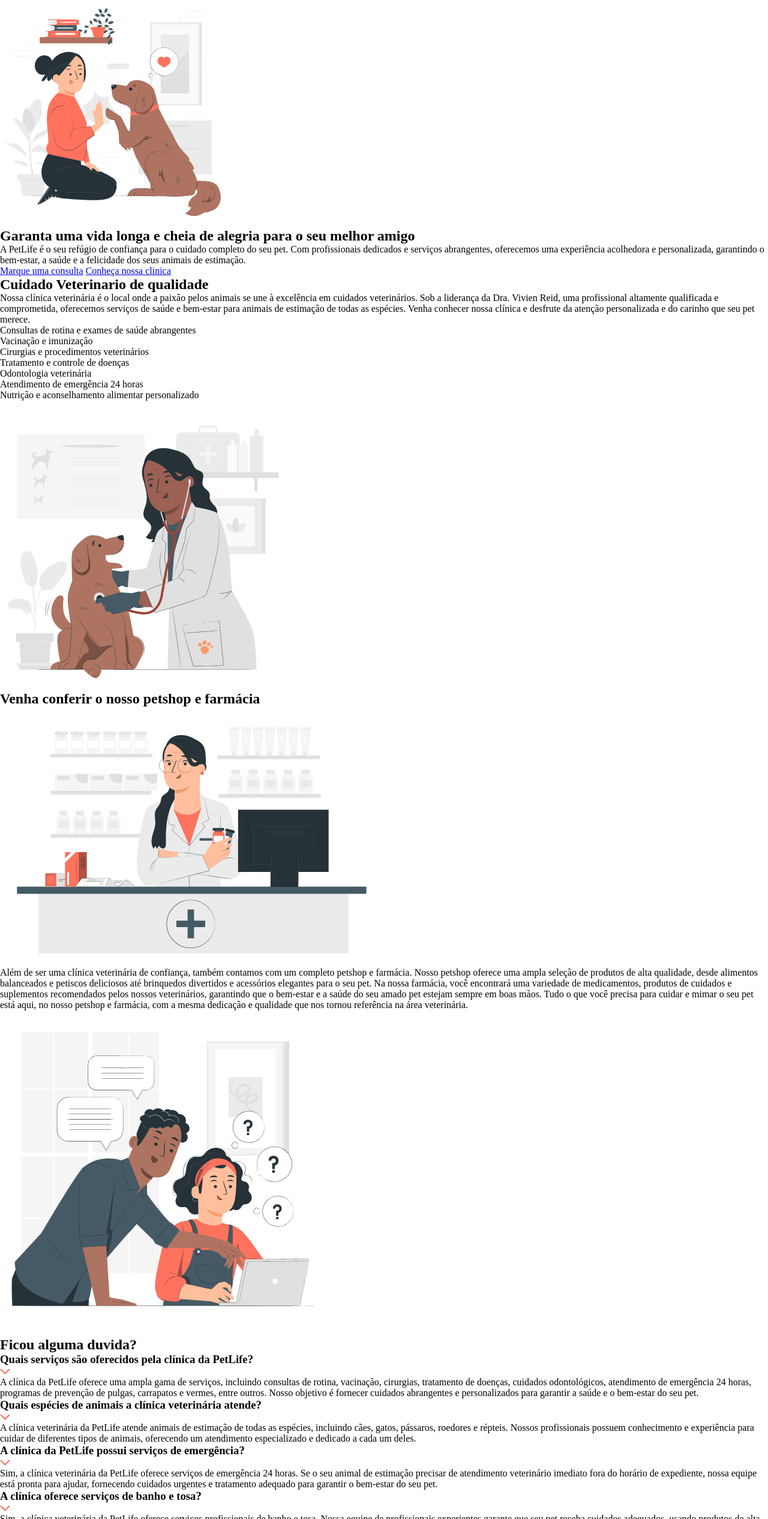
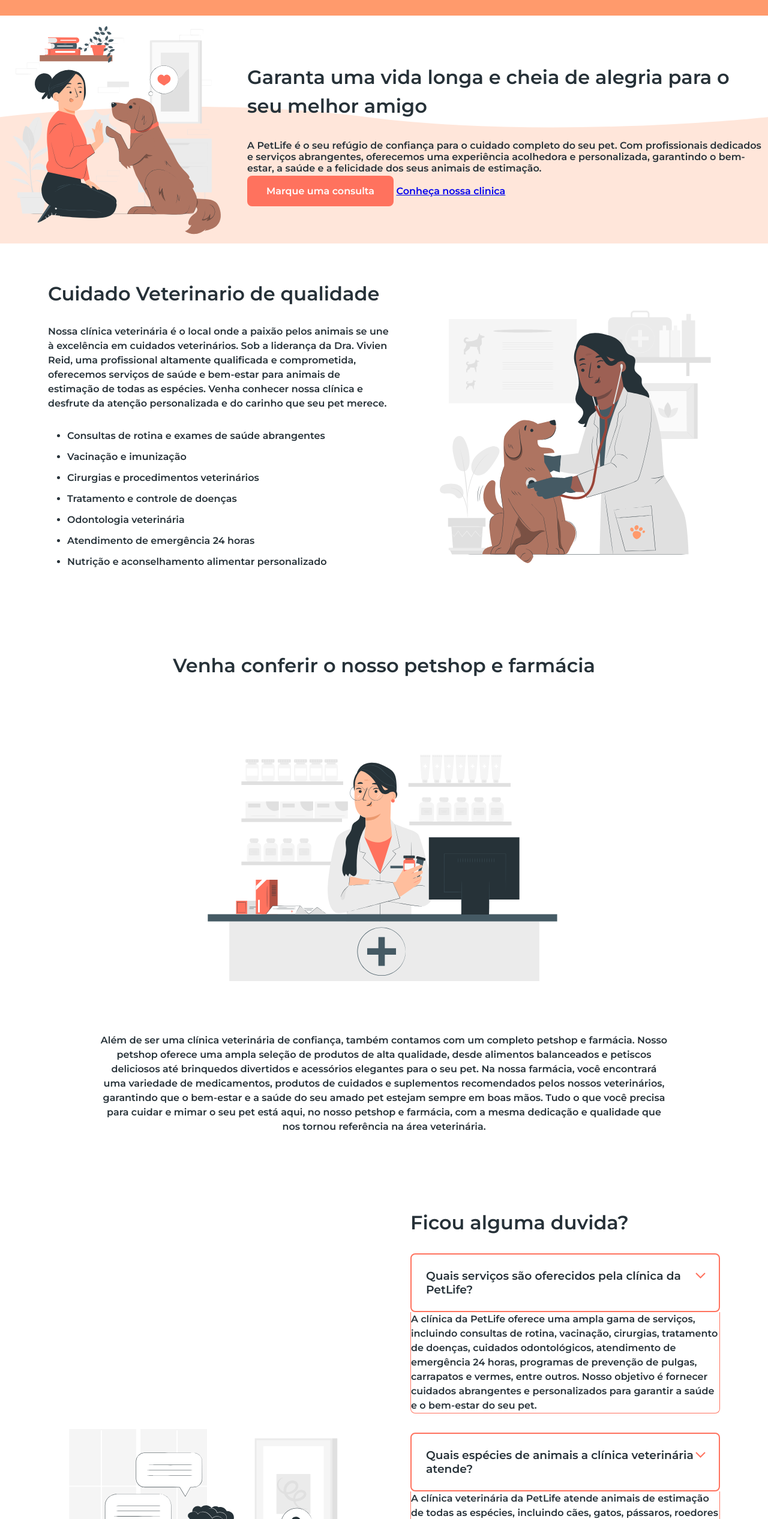
Before and after one commit to jonathmendesJava/ProjOneBitCode1, a plain HTML site: page index.html in a window 1280 px wide. Shown: the part 47-2580 px from the top of the page at 60% size. Drawn offline with Linux system fonts and the light colour scheme; a web font is replaced by a local one.

Commit message:
atualizacao sessao clinica e duvida

```diff
--- a/index.html
+++ b/index.html
@@ -4,12 +4,17 @@
     <meta charset="UTF-8">
     <meta name="description" content="Garanta uma vida longa e cheia de alegria para o seu melhor amigo">
 	<link rel="stylesheet" href="/style.css">
+	<link rel="preconnect" href="https://fonts.googleapis.com">
+	<link rel="preconnect" href="https://fonts.gstatic.com" crossorigin>
+	<link href="https://fonts.googleapis.com/css2?family=EB+Garamond:wght@500&family=Jersey+15&family=Montserrat:wght@600&family=Poppins:wght@300&display=swap" rel="stylesheet">
+	<link rel="preconnect" href="https://fonts.googleapis.com">
+  	<link rel="preconnect" href="https://fonts.gstatic.com" crossorigin>
     <title>PetLife</title>
 </head>
 	<body>
 			<header id="header">
 					<a href="index.html">
-						<img src="img/logo.svg" alt="PetLife">
+						<img src="img/logo-white.svg" alt="PetLife">
 					</a>
 
 					<nav>
@@ -26,17 +31,23 @@
 					<img src="img/start-img.svg" alt="imagem principal" width="380px" height="380px">
 
 					<div>
-						<h1>Garanta uma vida longa e cheia de alegria para o seu melhor amigo</h1>
+						<h1 class="paragrafoIn">Garanta uma vida longa e cheia de alegria para o seu melhor amigo</h1>
 						<p>A PetLife é o seu refúgio de confiança para o cuidado completo do seu pet. Com profissionais dedicados e
 							serviços abrangentes, oferecemos uma experiência acolhedora e personalizada, garantindo o bem-estar, a saúde e a felicidade dos seus animais de estimação.</p>
-						<a href="https://github.com/jonathmendesJava" target="_blank">Marque uma consulta</a>
-						<a href="https://github.com/jonathmendesJava" target="_blank">Conheça nossa clinica</a>
+						<br>
+						<a class="botao" href="https://github.com/jonathmendesJava" target="_blank">Marque uma consulta</a>
+						<a class="botao-tranparente" href="https://github.com/jonathmendesJava" target="_blank">Conheça nossa clinica</a>
 					</div>
+
+					<img class="absolute" src="img/shape.svg" alt="">
 				</section>
 
 				<section id="clinica">
+					<div>
+
 						<h2>Cuidado Veterinario de qualidade</h2>
-					<p>Nossa clínica veterinária é o local onde a paixão pelos animais se une à excelência em cuidados veterinários.
+
+						<p class="paragrafoIn">Nossa clínica veterinária é o local onde a paixão pelos animais se une à excelência em cuidados veterinários.
 							Sob a liderança da Dra. Vivien Reid, uma profissional altamente qualificada e comprometida, oferecemos
 							serviços
 							de saúde e bem-estar para animais de estimação de todas as espécies. Venha conhecer nossa clínica e desfrute
@@ -53,35 +64,36 @@
 							<li>Atendimento de emergência 24 horas</li>
 							<li>Nutrição e aconselhamento alimentar personalizado</li>
 						</ul>
+					</div>
 
 					<img src="img/clinic-img.svg" alt="" width="480" height="480" loading="lazy">
-
 				</section>
 
 				<section id="farmacia">
 					<h2>Venha conferir o nosso petshop e farmácia</h2>
 					<img src="img/shop-img.svg" alt="" width="645" height="430" loading="lazy">
 
-					<p>Além de ser uma clínica veterinária de confiança, também contamos com um completo petshop e farmácia. Nosso
+					<p class="paragrafoIn">Além de ser uma clínica veterinária de confiança, também contamos com um completo petshop e farmácia. Nosso
 						petshop oferece uma ampla seleção de produtos de alta qualidade, desde alimentos balanceados e petiscos
 						deliciosos até brinquedos divertidos e acessórios elegantes para o seu pet. Na nossa farmácia, você encontrará
 						uma variedade de medicamentos, produtos de cuidados e suplementos recomendados pelos nossos veterinários,
 						garantindo que o bem-estar e a saúde do seu amado pet estejam sempre em boas mãos. Tudo o que você precisa para
 						cuidar e mimar o seu pet está aqui, no nosso petshop e farmácia, com a mesma dedicação e qualidade que nos
-						tornou referência na área veterinária.</p>
+						tornou referência na área veterinária.
+					</p>
 
 				</section>
 
-				<section id="duvidas">
+				<section id="duvida">
 					<img src="img/faq-img.svg" alt="" width="540" height="540" loading="lazy">
 
 					<div>
 						<h2>Ficou alguma duvida?</h2>
 
-						<div>
+						<div class="duvida">
 							<h3>Quais serviços são oferecidos pela clínica da PetLife?</h3>
 							<img src="img/arrow-down.svg" alt="">
-							<p>
+							<p class="paragrafoIn">
 								A clínica da PetLife oferece uma ampla gama de serviços, incluindo consultas de rotina, vacinação,
 								cirurgias,
 								tratamento de doenças, cuidados odontológicos, atendimento de emergência 24 horas, programas de prevenção de
@@ -90,28 +102,28 @@
 							  </p>
 
 							</div>
-							<div>
+							<div class="duvida">
 							  <h3>Quais espécies de animais a clínica veterinária atende?</h3>
 							  <img src="img/arrow-down.svg" alt="">
-							  <p>
+							  <p class="paragrafoIn">
 								A clínica veterinária da PetLife atende animais de estimação de todas as espécies, incluindo cães, gatos,
 								pássaros, roedores e répteis. Nossos profissionais possuem conhecimento e experiência para cuidar de
 								diferentes tipos de animais, oferecendo um atendimento especializado e dedicado a cada um deles.
 							  </p>
 							</div>
-							<div>
+							<div class="duvida">
 							  <h3>A clínica da PetLife possui serviços de emergência?</h3>
 							  <img src="img/arrow-down.svg" alt="">
-							  <p>
+							  <p class="paragrafoIn">
 								Sim, a clínica veterinária da PetLife oferece serviços de emergência 24 horas. Se o seu animal de estimação
 								precisar de atendimento veterinário imediato fora do horário de expediente, nossa equipe está pronta para
 								ajudar, fornecendo cuidados urgentes e tratamento adequado para garantir o bem-estar do seu pet.
 							  </p>
 							</div>
-							<div>
+							<div class="duvida">
 							  <h3>A clínica oferece serviços de banho e tosa?</h3>
 							  <img src="img/arrow-down.svg" alt="">
-							  <p>
+							  <p class="paragrafoIn">
 								Sim, a clínica veterinária da PetLife oferece serviços profissionais de banho e tosa. Nossa equipe de
 								profissionais experientes garante que seu pet receba cuidados adequados, usando produtos de alta qualidade e
 								técnicas seguras. O banho e tosa ajudam a manter a higiene, a saúde da pele e pelagem do seu pet, além de
--- a/style.css
+++ b/style.css
@@ -1,13 +1,132 @@
 * {
     box-sizing: border-box;
+    font-family:  'Montserrat', sans-serif;
     margin: 0;
     padding: 0;
 }
 
 body{
-
+    color: #263138;
 }
 
 header {
+    background-color: #FF9A6c;
+    display: flex;
+    align-items: center;
+    justify-content: space-between;
+    padding-left: 80px;
+    padding-right: 80px;
+    padding-top: 24px;
+    padding-bottom: 24px;
+}
 
+header a{
+    color: #ffffff;
+    font-weight: 600;
+    padding: 0 32px;
+    text-decoration: none;
 }
+
+#inicio {
+
+    display: flex;
+    align-items: center;
+    gap: 32px;
+    /*cima, direita, baixo, esquerda, basicamente um relogio*/
+    padding: 24px, 80px, 128px, 80px;
+    position: relative;
+}
+
+h1,
+h2{
+    font-weight: 600;
+    font-size: 32px;
+    margin-bottom: 32px;
+}
+
+.paragrafoIn{
+    line-height: 150%;
+    margin-bottom: 32px;
+}
+
+.botao {
+    background-color: #ff725e;
+    border-radius: 8px;
+    color: #ffffff;
+    text-decoration: none;
+    /*vertical, horizontal*/
+    padding: 16px 32px;
+}
+
+.botao-transparente {
+    background-color: transparent;
+    color: #ff725e;
+    padding: 16px 32px;
+    text-underline-offset: 4px;
+}
+
+.absolute {
+    position: absolute;
+    bottom: 0;
+    left: 0;
+    width: 100%;
+    z-index: -10;
+}
+
+/* Seção clínica */
+#clinica {
+  display: flex;
+  align-items: center;
+  gap: 64px;
+  padding: 64px 80px;
+}
+
+#clinica li {
+  margin-bottom: 16px;
+  margin-left: 32px;
+}
+
+#farmacia {
+    padding: 64px 80px;
+    text-align: center;
+}
+
+#farmacia img {
+    margin: 64px auto;
+}
+
+#farmacia .paragrafoIn {
+    max-width: 950px;
+    margin: 0 auto;
+}
+
+#duvida {
+    display: flex;
+    align-items: center;
+    gap: 64px;
+    padding: 64px 80px;
+}
+
+.duvida {
+    position: relative;
+}
+
+.duvida h3 {
+    border: 2px solid #ff725e;
+    border-radius: 8px;
+    cursor: pointer;
+    padding: 24px;
+}
+
+.duvida img {
+    position: absolute;
+    top: 32px;
+    right: 24px;
+}
+
+.duvida .paragrafoIn {
+    border-right: 1px solid #ff725e;
+    border-bottom: 1px solid #ff725e;
+    border-left: 1px solid #ff725e;
+    border-radius: 0 0 8px 8px;
+}
```
Lines whose indentation alone changed are shown as unchanged.
